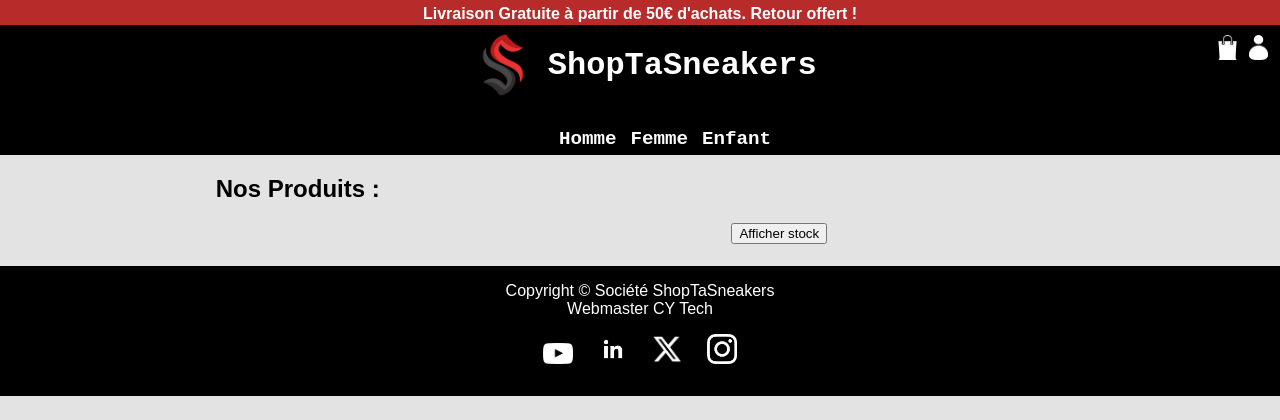
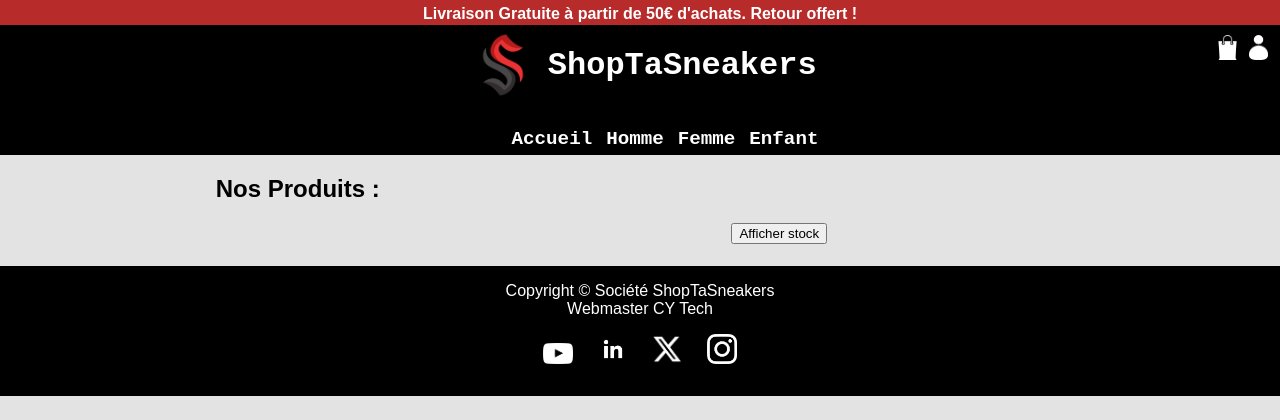
Before and after one commit to Youns777/projetDevWeb, a PHP site: page /produits.php in a window 1280 px wide. Shown: the top 420 px of the page. Run offline with PHP 8.4, Linux system fonts and the light colour scheme.

Commit message:
Correction du bouton Accueil manquant sur la barre de navigation dans la page produit

```diff
--- a/php/varSession.inc.php
+++ b/php/varSession.inc.php
@@ -32,6 +32,7 @@ function afficherMenu() {
     if (isset($_SESSION['categories'])) {
         $categories = $_SESSION['categories'];
         echo '<tr>';
+        echo '<td><a href="index.html" class="boutonMenu">Accueil</a></td>';
         foreach ($categories as $categorie => $produits) {
             echo '<td><a href="produits.php?cat=' . $categorie . '" class="boutonMenu">' . ucfirst($categorie) . '</a></td>';
         }
```
